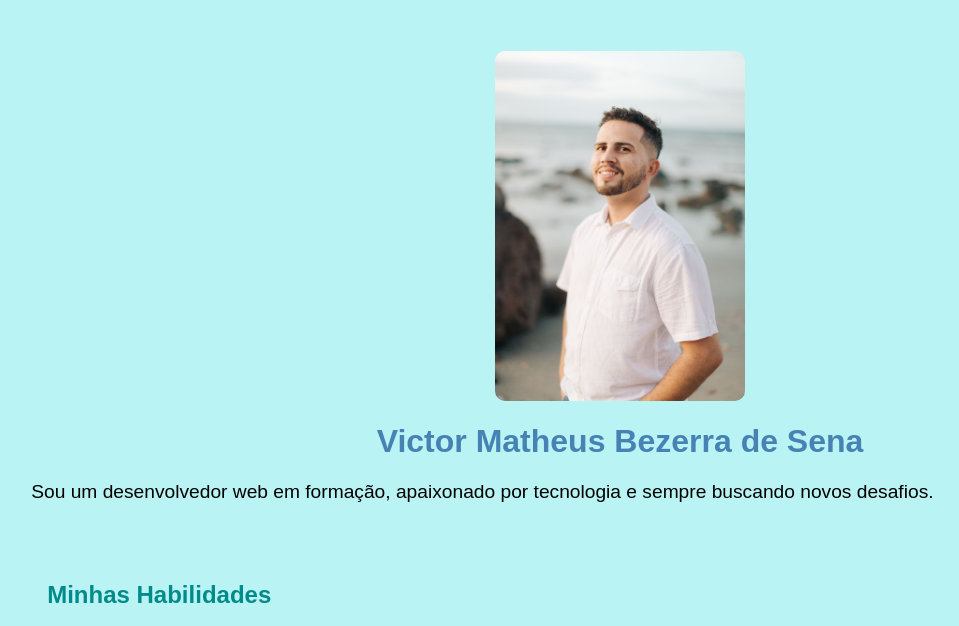
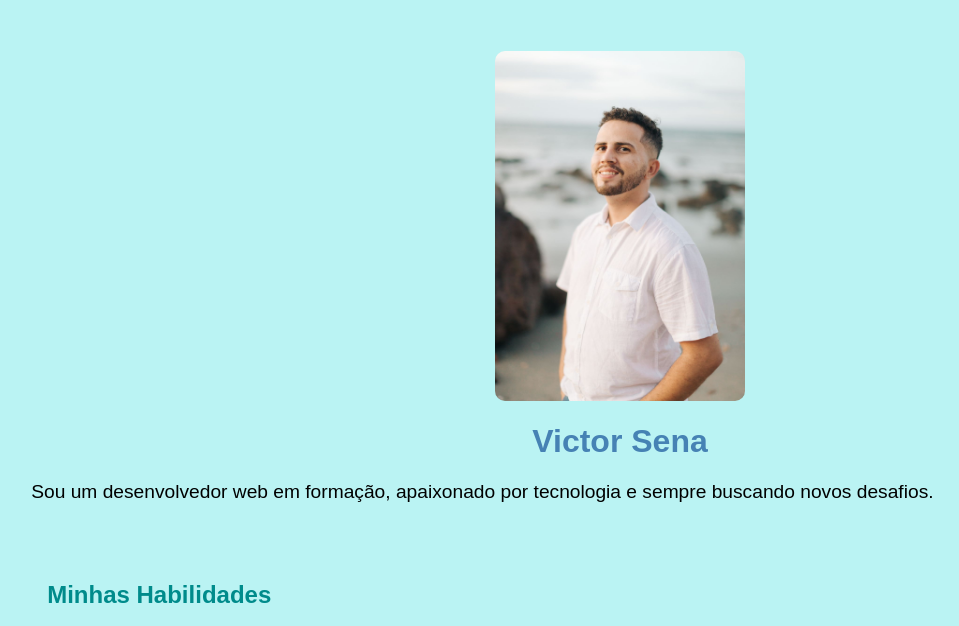
Before and after one commit to VictorSena88/Meu-Portfolio, a plain HTML site: page index.html in a window 1280 px wide. Shown: the top 626 px of the page, without its empty margins (20-979 px from the left). Drawn offline with Linux system fonts and the light colour scheme; a web font is replaced by a local one.

Commit message:
alteraçao na branch alternativa_a

```diff
--- a/index.html
+++ b/index.html
@@ -22,7 +22,7 @@
     <div class="foto-perfil">
         <img src="./arquivos/EU.jpg" alt="minha foto">
         <!-- Título com estilo inline -->
-        <h1 style="color: steelblue;">Victor Matheus Bezerra de Sena</h1>
+        <h1 style="color: steelblue;">Victor Sena</h1>
     </div>
 
     <!-- Parágrafo com estilo inline -->
```
